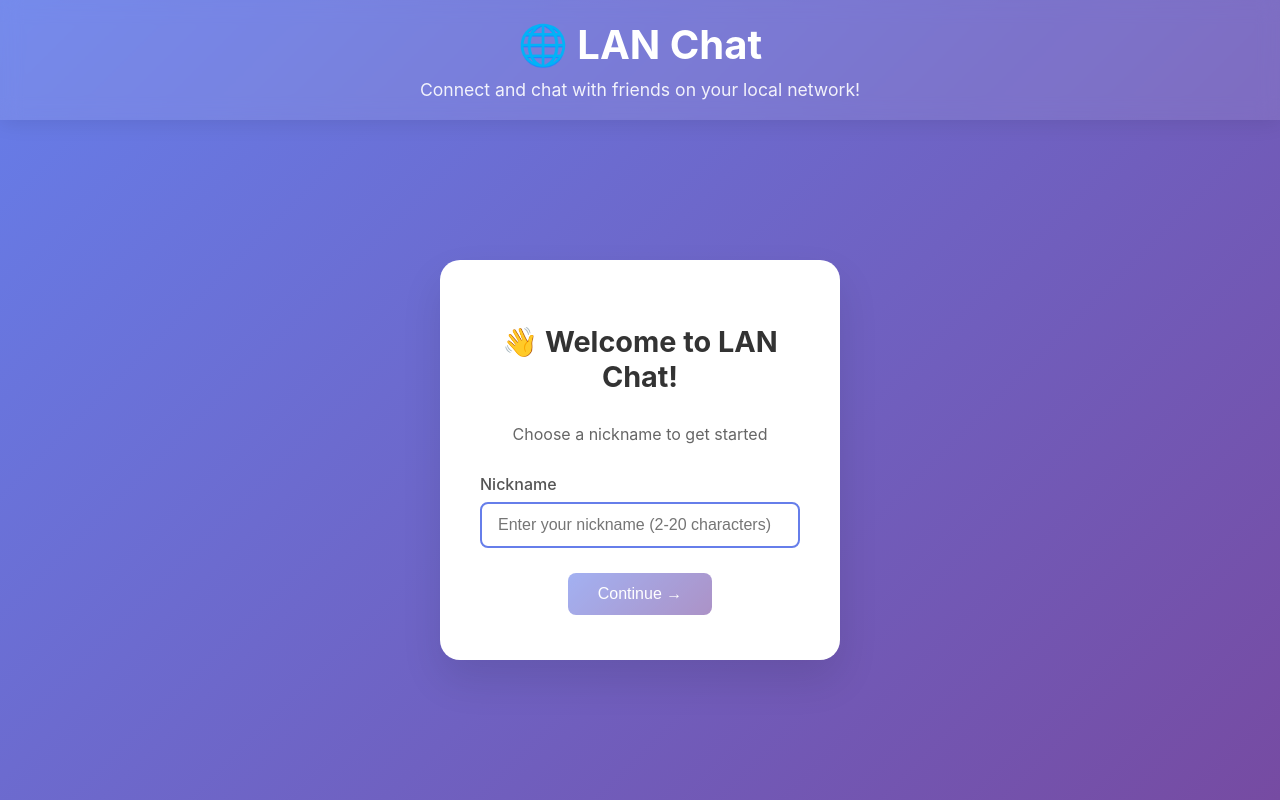
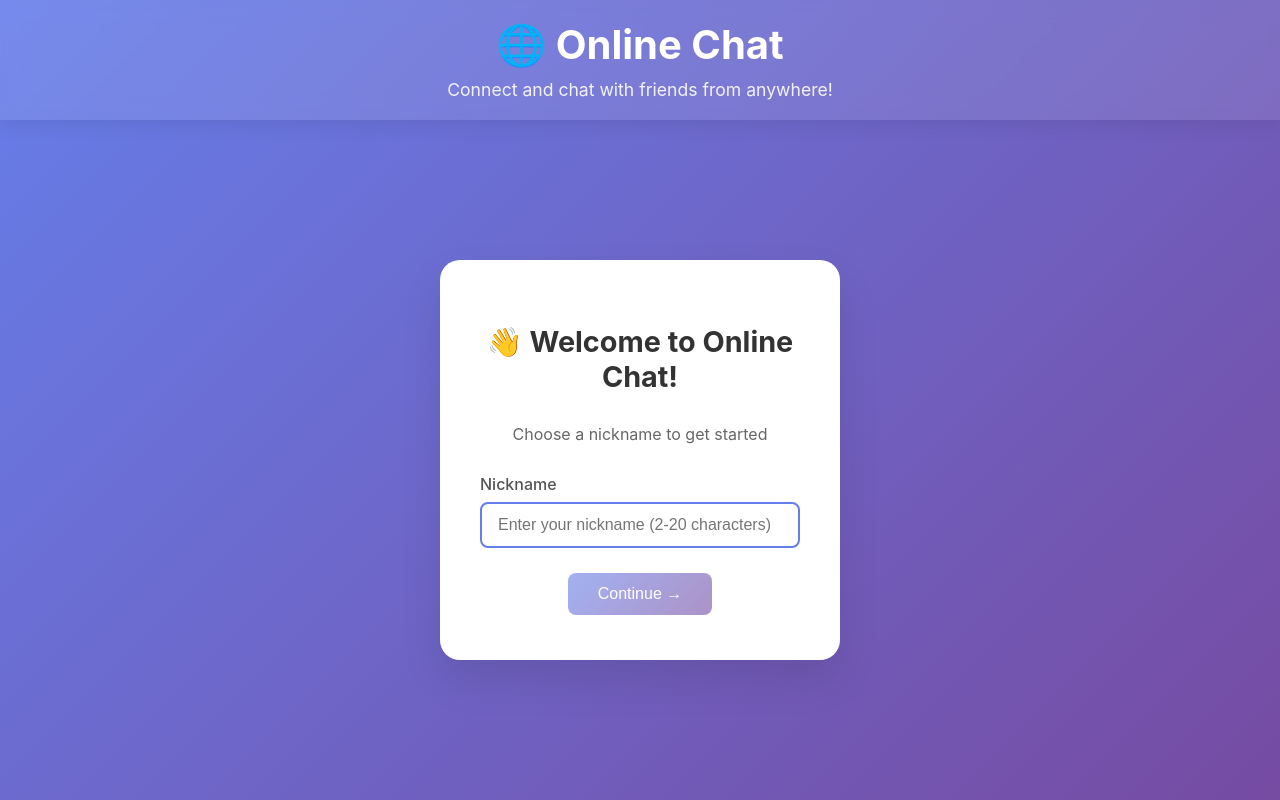
Before and after one commit to ZOtherMod/lan-chat-application, a React (Create React App) app in the folder frontend/: page / in a window 1280 px wide. Built offline with nearby package versions, Linux system fonts and the light colour scheme.

Commit message:
Fix messaging and rebrand to Online Chat

```diff
--- a/frontend/public/index.html
+++ b/frontend/public/index.html
@@ -4,8 +4,8 @@
     <meta charset="utf-8" />
     <meta name="viewport" content="width=device-width, initial-scale=1" />
     <meta name="theme-color" content="#000000" />
-    <meta name="description" content="LAN Chat - Connect and chat with friends on your local network" />
-    <title>LAN Chat</title>
+    <meta name="description" content="Online Chat - Connect and chat with friends from anywhere" />
+    <title>Online Chat</title>
   </head>
   <body>
     <noscript>You need to enable JavaScript to run this app.</noscript>
--- a/frontend/src/App.js
+++ b/frontend/src/App.js
@@ -92,8 +92,8 @@ const App = () => {
   return (
     <div className="App">
       <header className="App-header">
-        <h1>🌐 LAN Chat</h1>
-        <p>Connect and chat with friends on your local network!</p>
+        <h1>🌐 Online Chat</h1>
+        <p>Connect and chat with friends from anywhere!</p>
       </header>
 
       <main className="App-main">
--- a/frontend/src/components/NicknameForm.js
+++ b/frontend/src/components/NicknameForm.js
@@ -15,7 +15,7 @@ const NicknameForm = ({ onSubmit }) => {
 
   return (
     <div className="form-container">
-      <h2>👋 Welcome to LAN Chat!</h2>
+      <h2>👋 Welcome to Online Chat!</h2>
       <p style={{ color: '#666', marginBottom: '30px' }}>
         Choose a nickname to get started
       </p>
```
Also changed, not shown: 8 other files (tests, documents, lock files or other folders).
